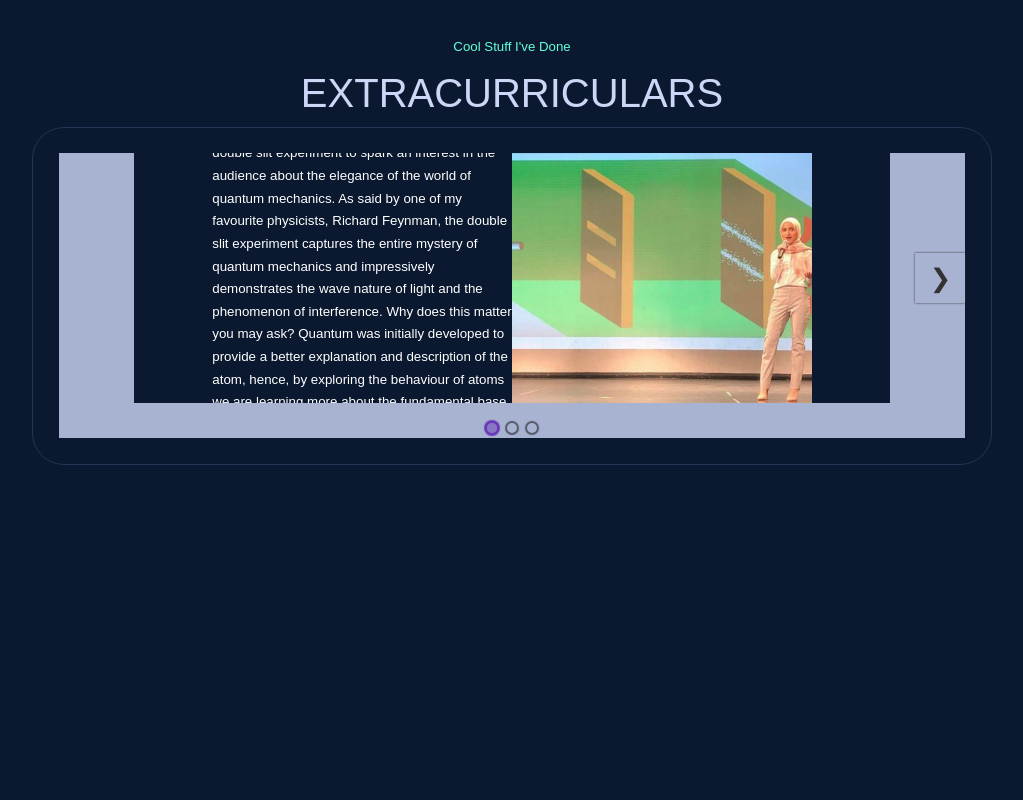
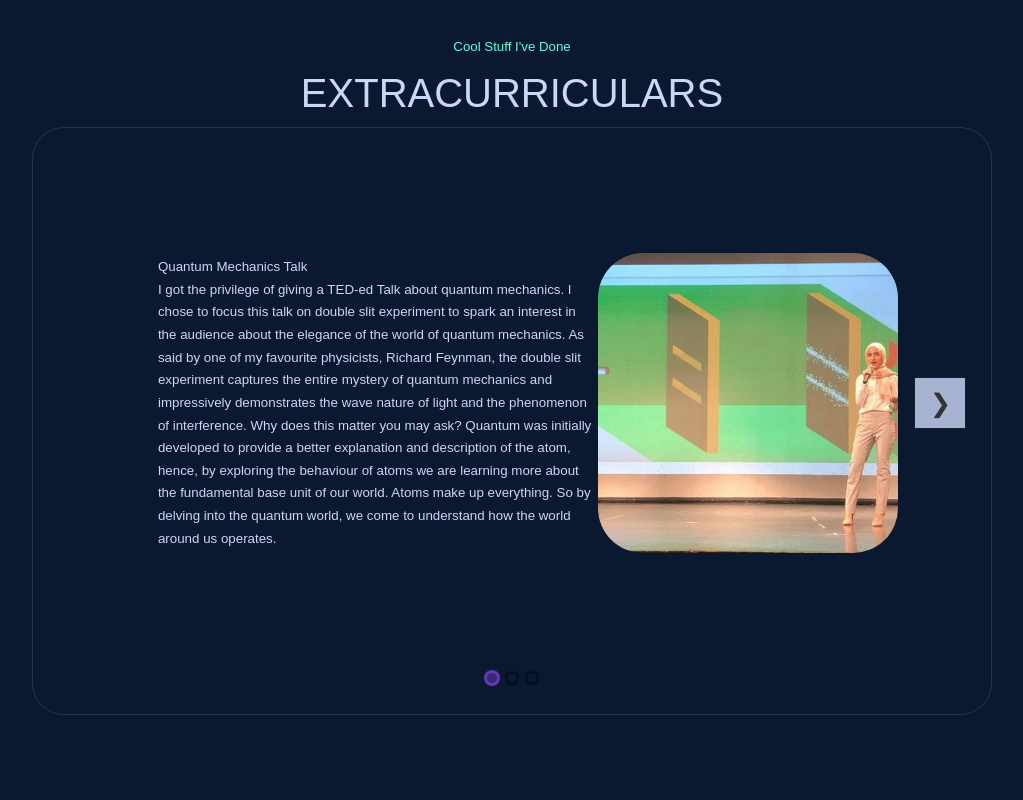
Before and after one commit to raghadasfour-02/personal-portfolio-2.0, a React (Create React App) app: page / in a window 1280 px wide. Shown: the part 1820-2620 px from the top of the page, without its empty margins (128-1151 px from the left). Built offline with nearby package versions, Linux system fonts and the light colour scheme.

Commit message:
Customize Extracurriculars Section

```diff
--- a/src/components/extracurriculars/ExtracurricularsCarousel.jsx
+++ b/src/components/extracurriculars/ExtracurricularsCarousel.jsx
@@ -22,24 +22,22 @@ function ExtracurricularsCarousel() {
             I got the privilege of giving a TED-ed Talk about quantum mechanics. I chose to focus this talk on double slit experiment to spark an interest in the audience  about the elegance of the world of quantum mechanics.
             As said by one of my favourite physicists, Richard Feynman, the double slit experiment captures the entire mystery of quantum mechanics and impressively demonstrates the wave nature of light and the phenomenon of interference. Why does this matter you may ask? Quantum was initially developed to provide a better explanation and description of the atom, hence, by exploring the behaviour of atoms we are learning more about the fundamental base unit of our world. Atoms make up everything. So by delving into the quantum world, we come to understand how the world around us operates.
             </small>
-            <img style={{ width: 300, height: 300 }} src={quantum_mechanics_talk}></img>
+            <img style={{ width: 300, height: 300, borderRadius: "15%" }} src={quantum_mechanics_talk}></img>
           </Item>
 
           <Item>
-            <h4>Hosting the Largest Student-run Conference in Canada</h4>
-            <small>
+          <small>Hosting the Largest Student-run Conference in Canada <br></br>
             I got the privilege of running the largest student run conference in Canada as part of the Glenforest STEM team.
             We hosted the Xplore STEM conference 2018 to encourage and expose students to the educational and career pathways in the STEM fields. The Xplore STEM Conference invited students to explore and develop a love for the Science, Engineering, Technology, and Math (STEM) fields. Featuring a multitude of speakers, workshops, booths, and activities, students will be exposed to the limitless opportunities the STEM fields have to office.
             </small>
-            <img src={stem_photo}></img>
+            <img style={{ width: 300, height: 300, borderRadius: "15%" }} src={stem_photo}></img>
           </Item>
 
           <Item>
-            <h4>My Love for the Theatrical Arts</h4>
-            <small>
+            <small> My Love for the Theatrical Arts <br></br>
             Outside of engineering, I’m a thespian at heart. In Spring of 2022, I got the privilege of playing ‘Alia’, a lead role as part of _Castaway_. This initiative was hosted by Engplay, an engineering-run play at the University of Waterloo.
             </small>
-            <img src={thespain}></img>
+            <img style={{ width: 300, height: 300, borderRadius: "15%" }} src={thespain}></img>
           </Item>
         </Carousel>
       </div>
--- a/src/components/extracurriculars/Item.jsx
+++ b/src/components/extracurriculars/Item.jsx
@@ -4,10 +4,9 @@ export default styled.div`
   display: flex;
   justify-content: center;
   align-items: center;
-  height: 250px;
-  padding: 10%;
+  height: 500px;
+  padding: 1%;
+  padding-left: 5%;
   width: 100%;
   background-color: #0a192f;
-  color: #fff;
-  margin: 0 15px;
 `;
--- a/src/components/extracurriculars/extracurriculars.css
+++ b/src/components/extracurriculars/extracurriculars.css
@@ -1,7 +1,3 @@
-.quantum_mechanics_talk {
-    border-radius: 8px;
-  }
-
   /* square buttons */
 .rec.rec-arrow {
   border-radius: 0;
@@ -10,7 +6,6 @@
 .rec {
   padding: 0;
   margin: 0;
-  background-color: #a8b2d1;
 }
 .rec.rec-carousel-wrapper {
   padding: 0;
```
